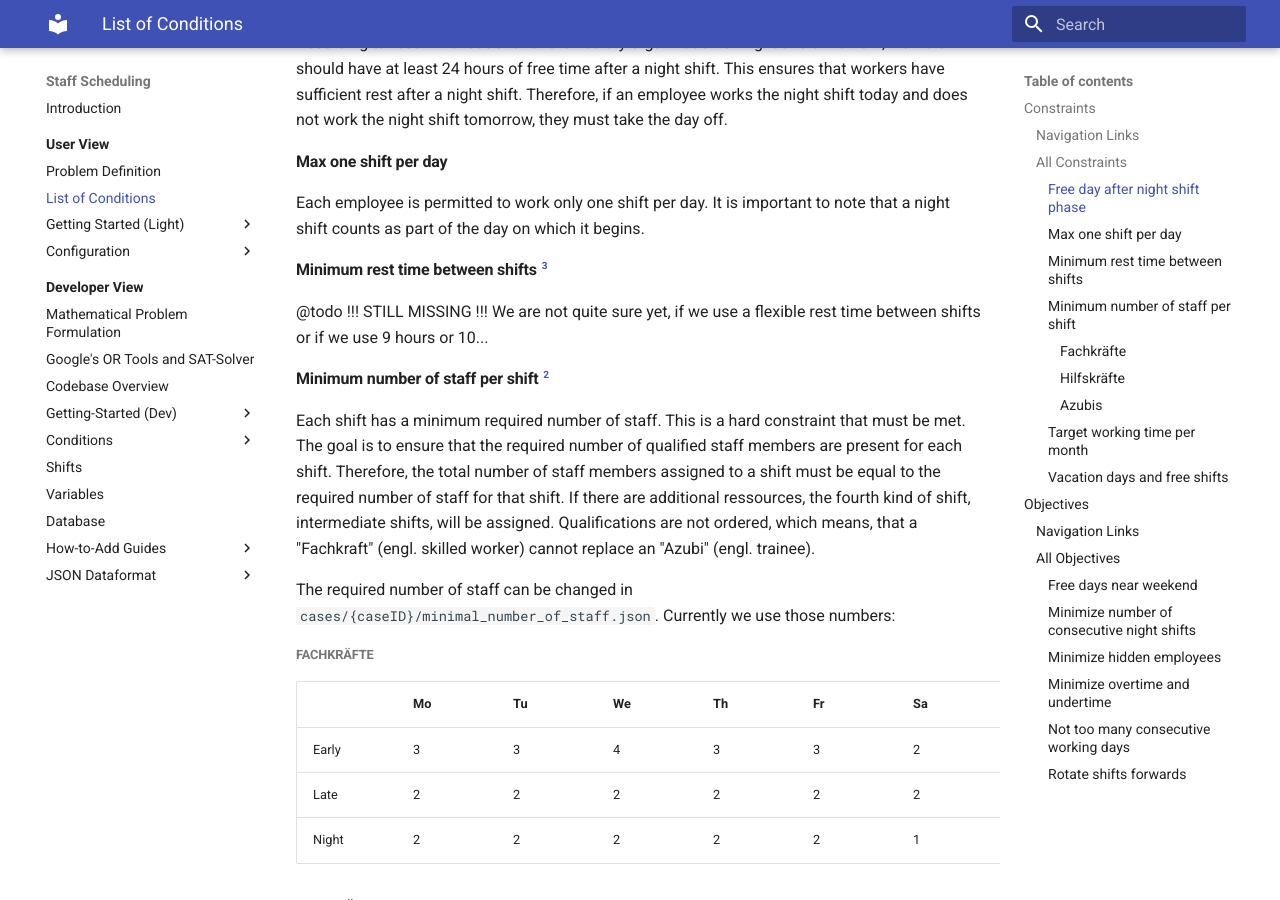
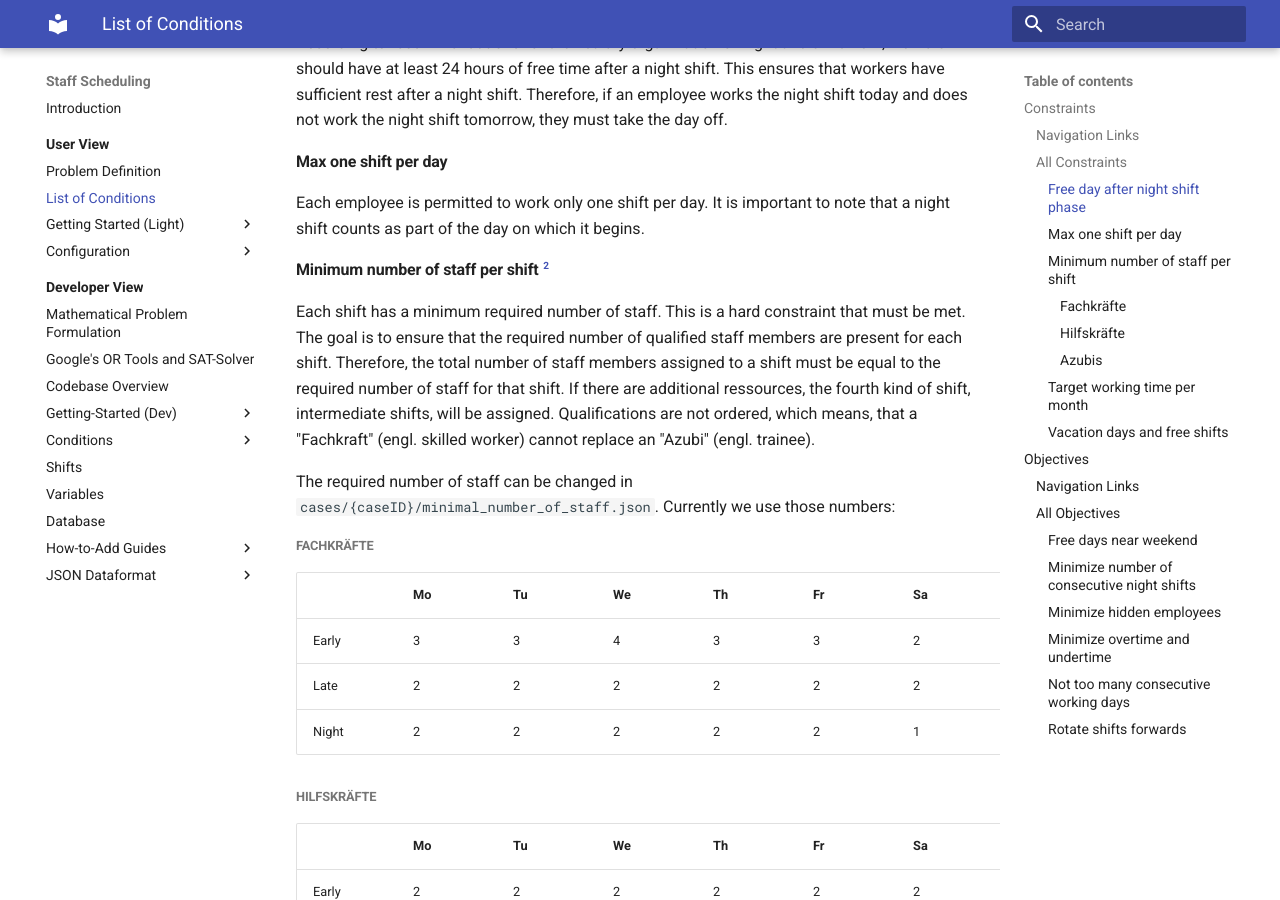
Before and after one commit to CombiRWTH/StaffScheduling, an MkDocs documentation site: the page built from docs/user-view/list-of-conditions.md, in a window 1280 px wide and 900 px high, scrolled down 793 px. Built offline with MkDocs 1.6.1 and Material for MkDocs 9.7.7, drawn with Linux system fonts in a browser that asks for light colours.

Commit message:
deleted docs/minimum-rest-time-between-shift constraint because never implemented

```diff
--- a/docs/user-view/list-of-conditions.md
+++ b/docs/user-view/list-of-conditions.md
@@ -26,10 +26,6 @@ Therefore, if an employee works the night shift today and does not work the nigh
 # --8<-- [start:user-max-one-shift-per-day]
 Each employee is permitted to work only one shift per day. It is important to note that a night shift counts as part of the day on which it begins.
 # --8<-- [end:user-max-one-shift-per-day]
-
-### Minimum rest time between shifts [^3]
- @todo !!! STILL MISSING !!! We are not quite sure yet, if we use a flexible rest
- time between shifts or if we use 9 hours or 10...
 
 ### Minimum number of staff per shift [^2]
 Each shift has a minimum required number of staff.
--- a/mkdocs.yml
+++ b/mkdocs.yml
@@ -35,7 +35,6 @@ nav:
           - Constraints:
               - Free day after night shift phase: developer-view/conditions/free-day-after-night-shift-phase.md
               - Max one shift per day: developer-view/conditions/max-one-shift-per-day.md
-              - Minimum rest time between shifts: developer-view/conditions/minimum-rest-time-between-shifts.md
               - Minimum number of staff per shift: developer-view/conditions/minimum-number-of-staff-per-shift.md
               - Target working time per month: developer-view/conditions/target-working-time-per-month.md
               - Vacation days and free shifts: developer-view/conditions/vacation-days-and-free-shifts.md
```
